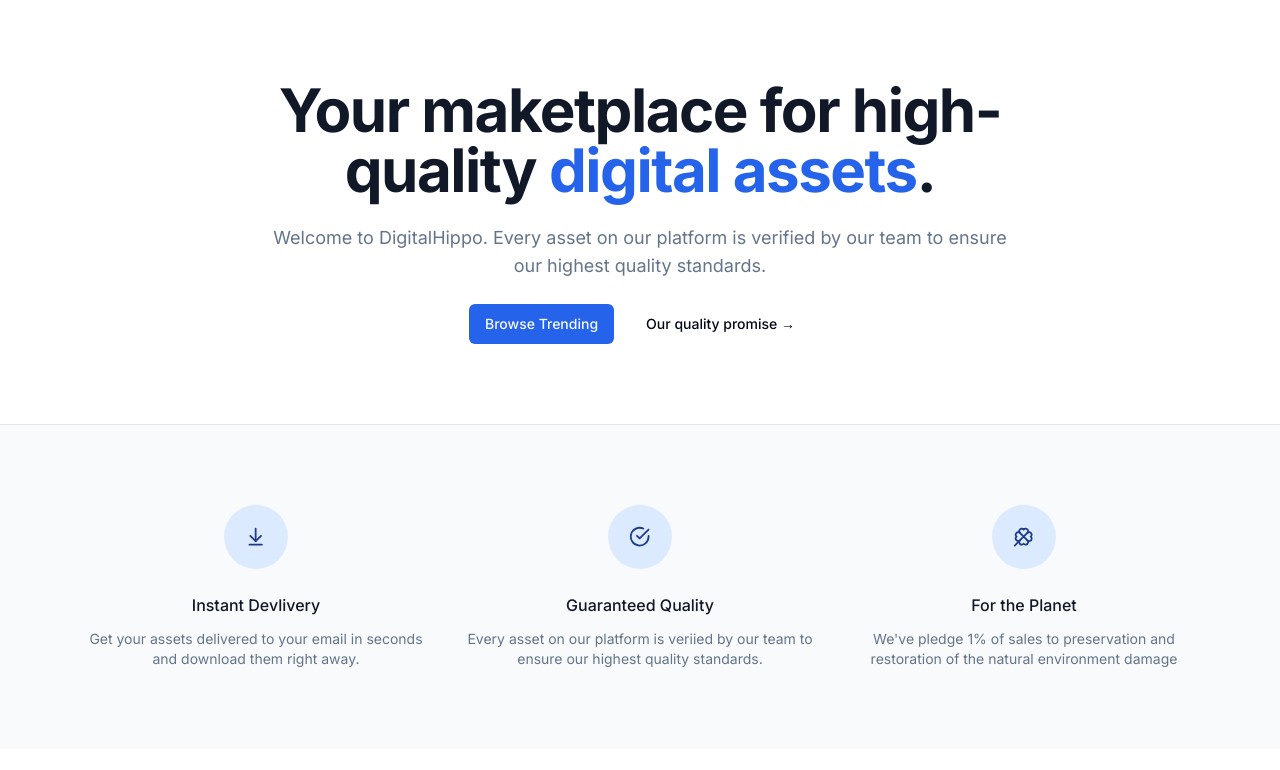
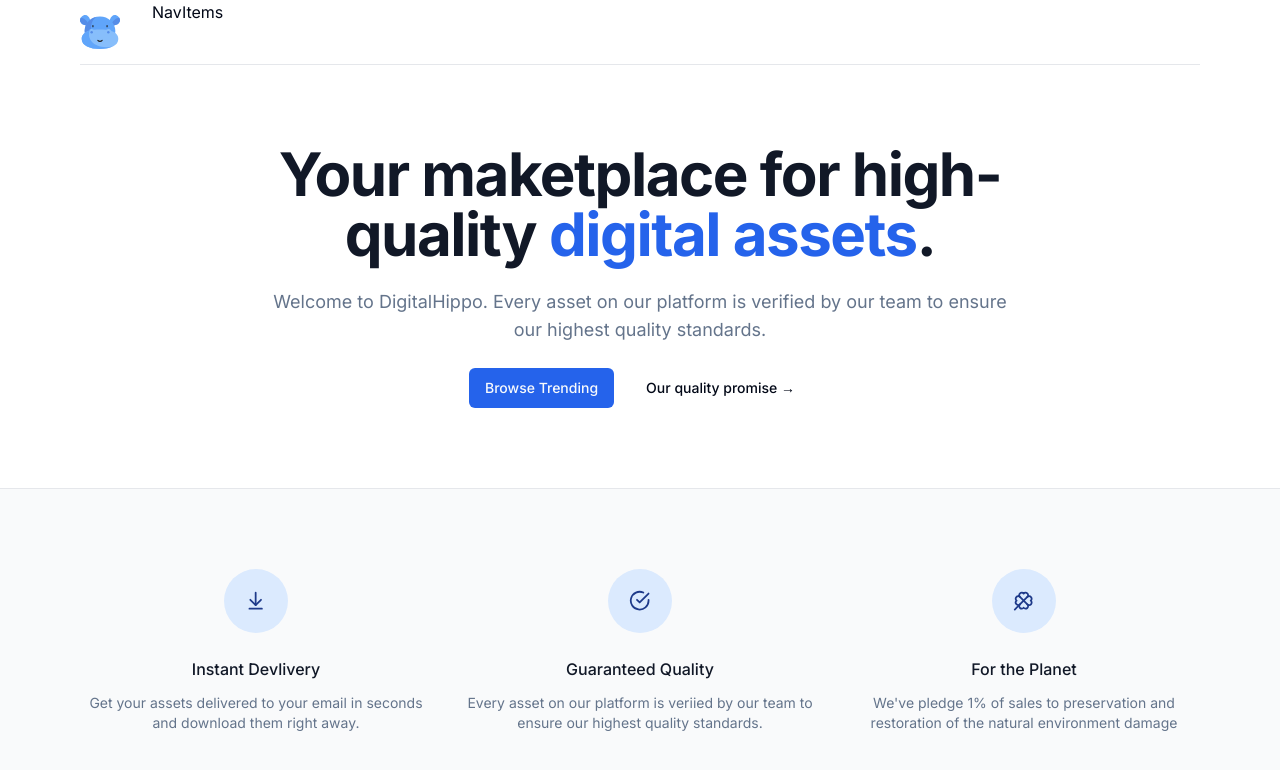
Before and after one commit to JinJaeJee/Digital-MarketPlace, a Next.js app: page / in a window 1280 px wide. Shown: the top 770 px of the page. Built offline with nearby package versions, Linux system fonts and the light colour scheme.

Commit message:
feat: nav V.2

```diff
--- a/src/app/layout.tsx
+++ b/src/app/layout.tsx
@@ -3,6 +3,7 @@
 import "./globals.css";
 import { relative } from "path";
 import { cn } from "@/lib/utils";
+import Navbar from "@/components/Navbar";
 
 const inter = Inter({ subsets: ["latin"] });
 
@@ -22,6 +23,7 @@
         className={cn("relative h-full font-sans antialiased", inter.className)}
       >
         <main className="reletive flex flex-col min-h-screen">
+          <Navbar />
           <div className="flex-grow flex-1">{children}</div>
         </main>
       </body>
--- /dev/null
+++ b/src/components/NavItems.tsx
@@ -0,0 +1,11 @@
+"use client";
+
+import { useState } from "react";
+
+const NavItems = () => {
+  const [activeIndex, setActiveIndex] = useState<null | number>(null);
+
+  return <div className="flex gap-4 h-full">NavItems</div>;
+};
+
+export default NavItems;
--- a/src/components/Navbar.tsx
+++ b/src/components/Navbar.tsx
@@ -1,4 +1,7 @@
+import Link from "next/link";
 import { MaxWidthWrapper } from "./MaxWidthWrapper";
+import { Icons } from "./icon";
+import NavItems from "./NavItems";
 
 const Navbar = () => {
   return (
@@ -6,7 +9,18 @@
       <header className="relative bg-white">
         <MaxWidthWrapper>
           <div className="border-b border-gray-200">
-            <div className="flex h-16 "></div>
+            <div className="flex h-16 item-center">
+              {/* Todo Moblie Device*/}
+              <div className="ml-4 flex lg:ml-0">
+                <Link href="/">
+                  <Icons.logo className="h-10 w-10 mt-3" />
+                </Link>
+              </div>
+
+              <div className="hidden z-50 lg:ml-8 lg:block lg:self-stretch">
+                <NavItems />
+              </div>
+            </div>
           </div>
         </MaxWidthWrapper>
       </header>
--- /dev/null
+++ b/src/components/icon.tsx
@@ -0,0 +1,89 @@
+import { LucideProps } from "lucide-react";
+
+export const Icons = {
+  logo: (props: LucideProps) => (
+    <svg {...props} viewBox="0 0 512 512">
+      <g>
+        <path
+          d="M105.67 56.012c24.601 24.601 41.244 81.13 16.643 105.731s-81.13 7.958-105.731-16.643-20.623-60.509 3.978-85.11 60.509-28.579 85.11-3.978z"
+          fill="#60a5fa"
+          data-original="#abdfeb"
+          opacity="1"
+        ></path>
+        <path
+          d="M111.097 169.375c-9.754-53.933-61.535-93.098-102.131-94.531-13.495 22.793-12.381 50.26 7.615 70.256 21.368 21.367 66.817 36.724 94.516 24.275z"
+          fill="#558ce7"
+          data-original="#8bcdd8"
+          opacity="1"
+        ></path>
+        <path
+          d="M406.33 56.012c-24.601 24.601-41.244 81.13-16.643 105.731s81.13 7.958 105.731-16.643 20.623-60.509-3.978-85.11-60.509-28.579-85.11-3.978z"
+          fill="#60a5fa"
+          data-original="#abdfeb"
+          opacity="1"
+        ></path>
+        <path
+          d="M400.903 169.375c9.754-53.933 61.535-93.098 102.13-94.531 13.495 22.793 12.381 50.26-7.615 70.256-21.367 21.367-66.816 36.724-94.515 24.275z"
+          fill="#558ce7"
+          data-original="#8bcdd8"
+          opacity="1"
+        ></path>
+        <ellipse
+          cx="256"
+          cy="244.04"
+          rx="196.34"
+          ry="186.42"
+          fill="#60a5fa"
+          data-original="#abdfeb"
+          opacity="1"
+        ></ellipse>
+        <path
+          d="M165.588 196.685a7.5 7.5 0 0 1-7.5-7.5v-15.008a7.5 7.5 0 0 1 15 0v15.008a7.5 7.5 0 0 1-7.5 7.5zM346.412 196.685a7.5 7.5 0 0 1-7.5-7.5v-15.008a7.5 7.5 0 0 1 15 0v15.008a7.5 7.5 0 0 1-7.5 7.5z"
+          fill="#222222"
+          data-original="#464d59"
+          opacity="1"
+        ></path>
+        <path
+          d="M212.03 62.322c-87.266 18.957-152.372 93.12-152.372 181.723 0 102.957 87.905 186.42 196.342 186.42 19.952 0 39.204-2.835 57.346-8.087C85.074 329.977 119.169 118.281 212.03 62.322z"
+          fill="#558ce7"
+          data-original="#8bcdd8"
+          opacity="1"
+        ></path>
+        <path
+          d="M409.201 247.067c-3.993-1.525-7.205-4.522-9.287-8.256-7.292-13.082-21.262-21.931-37.303-21.931a42.466 42.466 0 0 0-25.912 8.775c-2.706 2.072-6.138 2.964-9.522 2.563-22.448-2.662-46.36-3.941-71.178-3.941-24.818 0-48.73 1.279-71.178 3.941-3.384.401-6.816-.491-9.522-2.563a42.466 42.466 0 0 0-25.912-8.775c-16.04 0-30.01 8.85-37.303 21.931-2.081 3.734-5.293 6.731-9.287 8.256-49.69 18.976-81.141 50.52-81.141 97.301 0 85.459 104.919 128.202 234.342 128.202S490.34 429.827 490.34 344.368c.002-46.782-31.448-78.325-81.139-97.301z"
+          fill="#87befb"
+          data-original="#b9e8ef"
+          opacity="1"
+        ></path>
+        <path
+          d="M256 383.302a44.19 44.19 0 0 1-33.317-15.175 7.5 7.5 0 0 1 11.309-9.855 29.192 29.192 0 0 0 22.009 10.03 29.195 29.195 0 0 0 22.009-10.03 7.501 7.501 0 0 1 11.309 9.855A44.197 44.197 0 0 1 256 383.302z"
+          fill="#222222"
+          data-original="#464d59"
+          opacity="1"
+        ></path>
+        <circle
+          cx="149.39"
+          cy="259.56"
+          r="15.519"
+          fill="#558ce7"
+          data-original="#8bcdd8"
+          opacity="1"
+        ></circle>
+        <circle
+          cx="362.61"
+          cy="259.56"
+          r="15.519"
+          fill="#558ce7"
+          data-original="#8bcdd8"
+          opacity="1"
+        ></circle>
+        <path
+          d="M416.18 443.185c-246.851 43.269-311.115-113.303-300.169-158.197.615-2.522.695-5.142.379-7.719-2.455-20.031 5.053-45.274 18.266-57.764a42.819 42.819 0 0 0-22.705 19.548c-2.002 3.647-5.171 6.496-9.059 7.978-49.745 18.972-81.235 50.526-81.235 97.337 0 85.459 104.919 128.202 234.342 128.202 61.953 0 118.279-9.801 160.181-29.385z"
+          fill="#60a5fa"
+          data-original="#abdfeb"
+          opacity="1"
+        ></path>
+      </g>
+    </svg>
+  ),
+};
--- /dev/null
+++ b/src/config/index.tsx
@@ -0,0 +1,11 @@
+export const PRODUCT_CATEGORIES = [
+  {
+    label: "UI_Kits",
+    value: "ui_kits" as const,
+    featured: [
+      {
+        name: "Editor picks",
+      },
+    ],
+  },
+];
```
Also changed, not shown: 1 other file (tests, documents, lock files or other folders).
